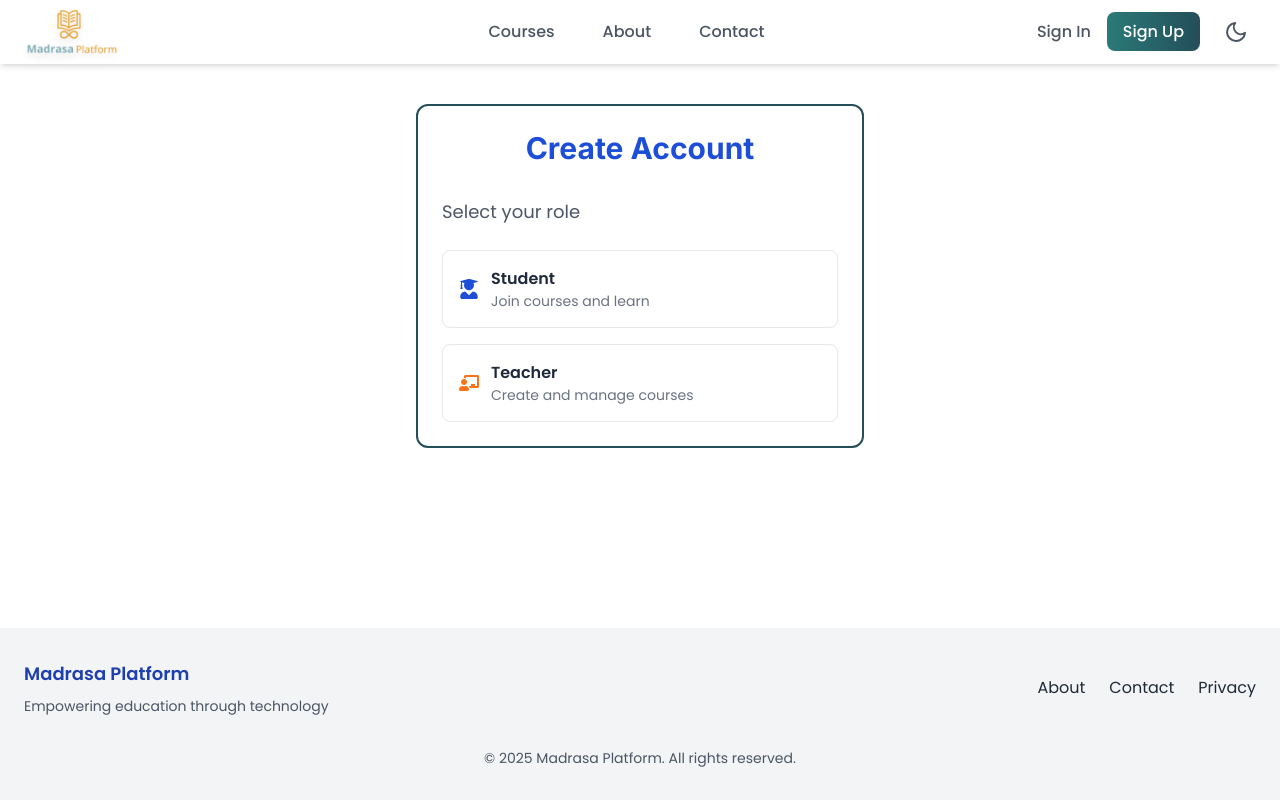
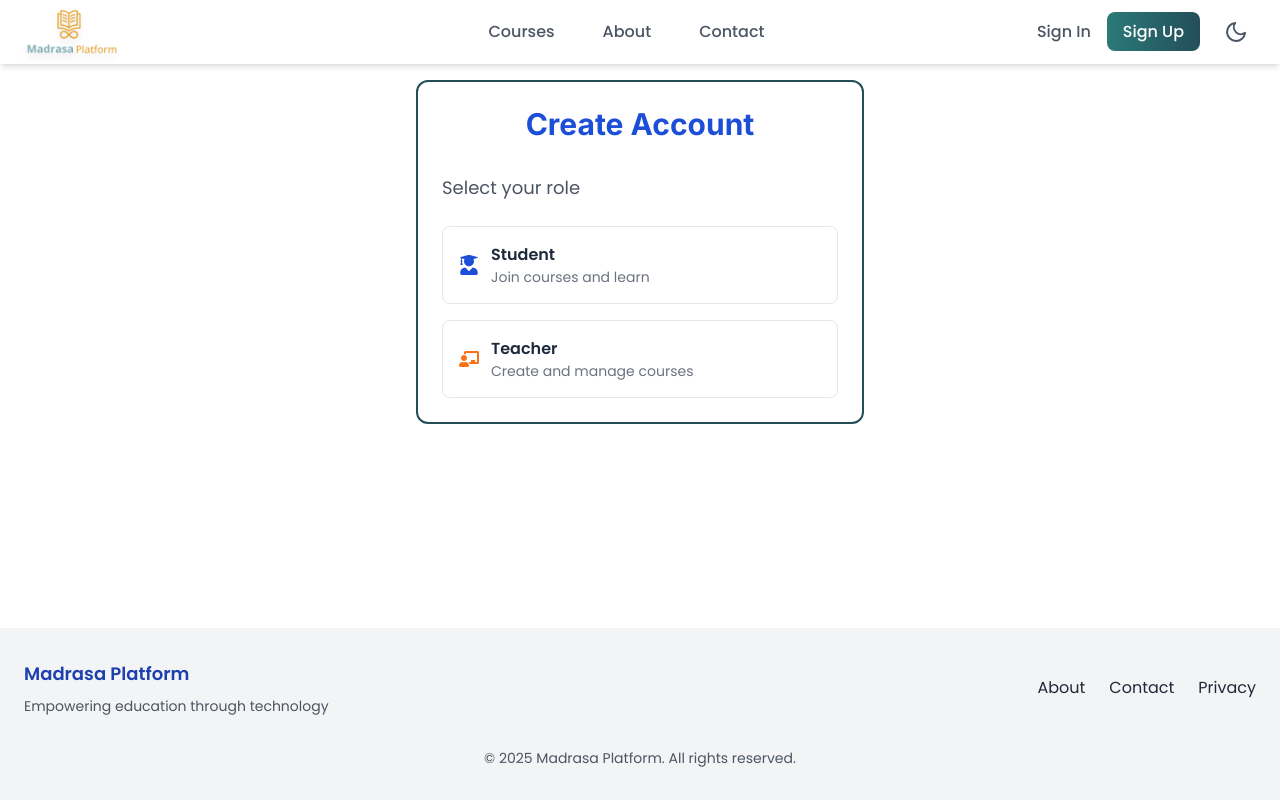
Before and after one commit to ravkun27/madrasa-platform, a React (Vite) app: page /signup in a window 1280 px wide. Built offline with nearby package versions, Linux system fonts and the light colour scheme.

Commit message:
fixed padding

```diff
--- a/src/layouts/PublicLayout.tsx
+++ b/src/layouts/PublicLayout.tsx
@@ -17,7 +17,7 @@ const PublicLayout: React.FC = () => {
     <div className="flex flex-col min-h-screen bg-background dark:bg-background-dark">
       <Header />
       <motion.main
-        className="flex-grow p-6"
+        className="flex-grow"
         initial={{ opacity: 0, y: 20 }}
         animate={{ opacity: 1, y: 0 }}
         exit={{ opacity: 0, y: -20 }}
```
